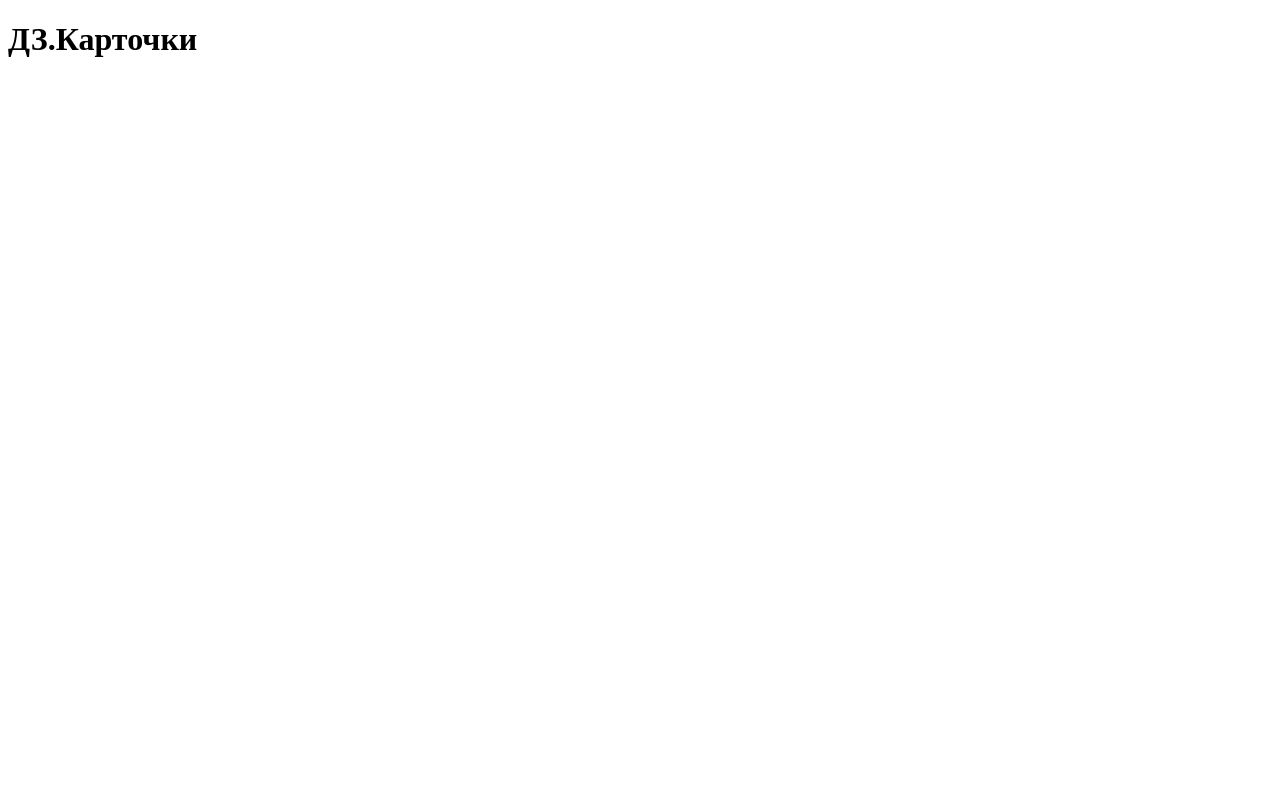
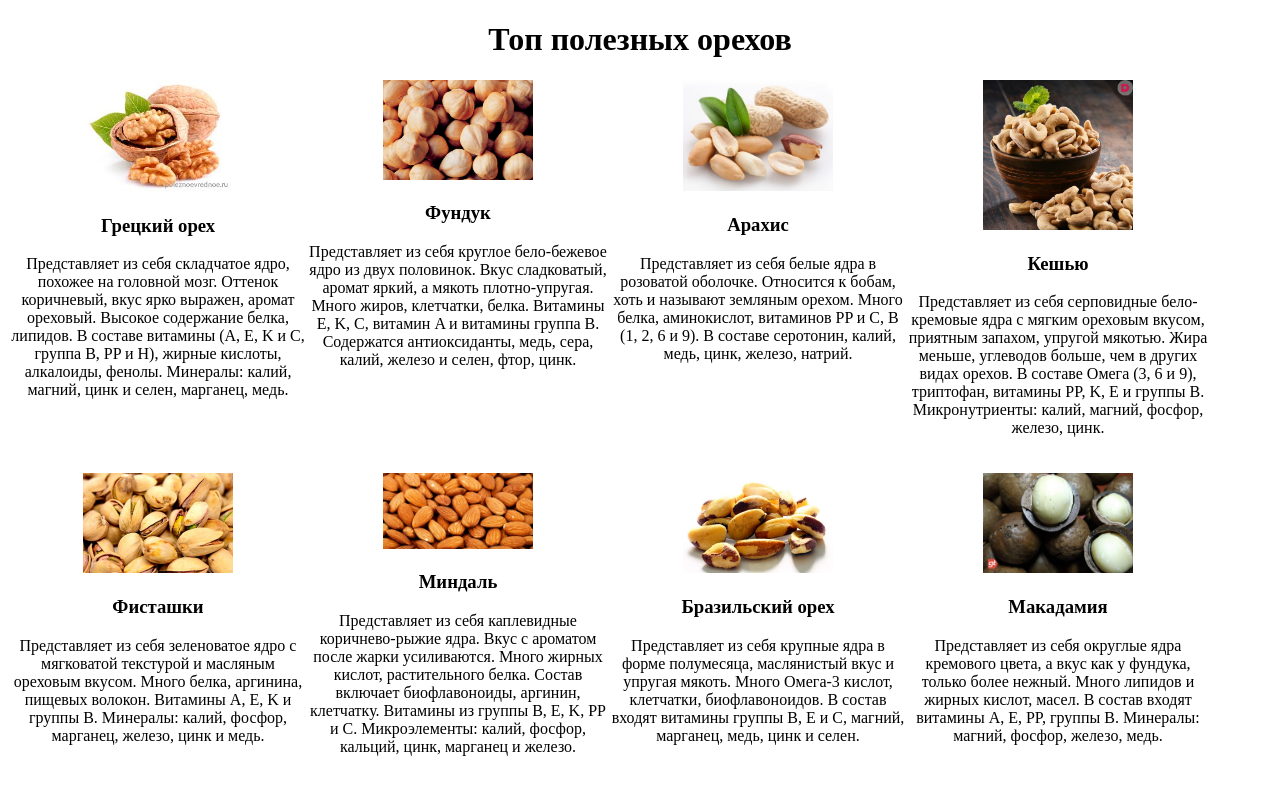
Before and after one commit to MoisieienkoVV/Cards, a plain HTML site: page index.html in a window 1280 px wide. Drawn offline with Linux system fonts and the light colour scheme.

Commit message:
add cards about nut

```diff
--- a/index.html
+++ b/index.html
@@ -3,5 +3,65 @@
     <head>
         <meta charset="UTF-8">
         <title>Document</title>
+        <link rel="stylesheet" href="style.css">
         <body>
-            <h1>ДЗ.Карточки</h1>
+            <h1>Топ полезных орехов</h1>
+            <div class="card">
+                <img class="icon" width="200" src="hretskiy.jpg">
+                <h3 class="title">Грецкий орех</h3>
+                <p class="discription">
+                    Представляет из себя складчатое ядро, похожее на головной мозг. Оттенок коричневый, вкус ярко выражен, аромат ореховый. Высокое содержание белка, липидов. В составе витамины (A, E, K и C, группа B, PP и H), жирные кислоты, алкалоиды, фенолы. Минералы: калий, магний, цинк и селен, марганец, медь.
+                </p>
+            </div><!--
+            --><div class="card">
+                <img class="icon" width="200" src="funduk.jpg">
+                <h3 class="title">Фундук</h3>
+                <p class="discription">
+                    Представляет из себя круглое бело-бежевое ядро из двух половинок. Вкус сладковатый, аромат яркий, а мякоть плотно-упругая. Много жиров, клетчатки, белка. Витамины E, K, C, витамин A и витамины группа B. Содержатся антиоксиданты, медь, сера, калий, железо и селен, фтор, цинк.
+                </p>
+            </div><!--
+            --><div class="card">
+                <img class="icon" width="200" src="arahis.jpg">
+                <h3 class="title">Арахис</h3>
+                <p class="discription">
+                    Представляет из себя белые ядра в розоватой оболочке. Относится к бобам, хоть и называют земляным орехом. Много белка, аминокислот, витаминов PP и C, B (1, 2, 6 и 9). В составе серотонин, калий, медь, цинк, железо, натрий.
+                </p>
+            </div><!--
+            --><div class="card">
+                <img class="icon" width="200" src="keshiu.jpg">
+                <h3 class="title">Кешью</h3>
+                <p class="discription">
+                    Представляет из себя серповидные бело-кремовые ядра с мягким ореховым вкусом, приятным запахом, упругой мякотью. Жира меньше, углеводов больше, чем в других видах орехов. В составе Омега (3, 6 и 9), триптофан, витамины PP, K, E и группы B. Микронутриенты: калий, магний, фосфор, железо, цинк.
+                </p>
+            </div><!--
+            --><div class="card">
+                <img class="icon" width="200" src="pistachios.jpg">
+                <h3 class="title">Фисташки</h3>
+                <p class="discription">
+                    Представляет из себя зеленоватое ядро с мягковатой текстурой и масляным ореховым вкусом. Много белка, аргинина, пищевых волокон. Витамины A, E, K и группы B. Минералы: калий, фосфор, марганец, железо, цинк и медь.
+                </p>
+            </div><!--
+            --><div class="card">
+                <img class="icon" width="200" src="mindal-1.jpg">
+                <h3 class="title">Миндаль</h3>
+                <p class="discription">
+                    Представляет из себя каплевидные коричнево-рыжие ядра. Вкус с ароматом после жарки усиливаются. Много жирных кислот, растительного белка. Состав включает биофлавоноиды, аргинин, клетчатку. Витамины из группы B, E, K, PP и C. Микроэлементы: калий, фосфор, кальций, цинк, марганец и железо.
+                </p>
+            </div><!--
+            --><div class="card">
+                <img class="icon" width="200" src="brazil-nut.jpg">
+                <h3 class="title">Бразильский орех</h3>
+                <p class="discription">
+                    Представляет из себя крупные ядра в форме полумесяца, маслянистый вкус и упругая мякоть. Много Омега-3 кислот, клетчатки, биофлавоноидов. В состав входят витамины группы B, E и C, магний, марганец, медь, цинк и селен.
+                </p>
+            </div><!--
+            --><div class="card">
+                    <img class="icon" width="200" src="macadamia-nuts.jpg">
+                    <h3 class="title">Макадамия</h3>
+                    <p class="discription">
+                        Представляет из себя округлые ядра кремового цвета, а вкус как у фундука, только более нежный. Много липидов и жирных кислот, масел. В состав входят витамины A, E, PP, группы B. Минералы: магний, фосфор, железо, медь.
+                    </p>
+            </div>
+        </body>
+    </head>
+</html>
--- a/reset.css
+++ /dev/null
@@ -1,48 +0,0 @@
-/* http://meyerweb.com/eric/tools/css/reset/
-   v2.0 | 20110126
-   License: none (public domain)
-*/
-
-html, body, div, span, applet, object, iframe,
-h1, h2, h3, h4, h5, h6, p, blockquote, pre,
-a, abbr, acronym, address, big, cite, code,
-del, dfn, em, img, ins, kbd, q, s, samp,
-small, strike, strong, sub, sup, tt, var,
-b, u, i, center,
-dl, dt, dd, ol, ul, li,
-fieldset, form, label, legend,
-table, caption, tbody, tfoot, thead, tr, th, td,
-article, aside, canvas, details, embed,
-figure, figcaption, footer, header, hgroup,
-menu, nav, output, ruby, section, summary,
-time, mark, audio, video {
-	margin: 0;
-	padding: 0;
-	border: 0;
-	font-size: 100%;
-	font: inherit;
-	vertical-align: baseline;
-}
-/* HTML5 display-role reset for older browsers */
-article, aside, details, figcaption, figure,
-footer, header, hgroup, menu, nav, section {
-	display: block;
-}
-body {
-	line-height: 1;
-}
-ol, ul {
-	list-style: none;
-}
-blockquote, q {
-	quotes: none;
-}
-blockquote:before, blockquote:after,
-q:before, q:after {
-	content: '';
-	content: none;
-}
-table {
-	border-collapse: collapse;
-	border-spacing: 0;
-}
--- a/style.css
+++ b/style.css
@@ -0,0 +1,16 @@
+h1 {
+    text-align: center;
+}
+.card {
+   width: 300px;
+   text-align: center;
+   margin-bottom: 20px;
+
+   display: inline-block;
+   vertical-align: top;
+}
+
+.icon {
+    width: 50%;
+    height: 50%;
+}
```
Also changed, not shown: arahis.jpg (added), brazil-nut.jpg (added), funduk.jpg (added), hretskiy.jpg (added), keshiu.jpg (added), macadamia-nuts.jpg (added), mindal-1.jpg (added), pistachios.jpg (added).
